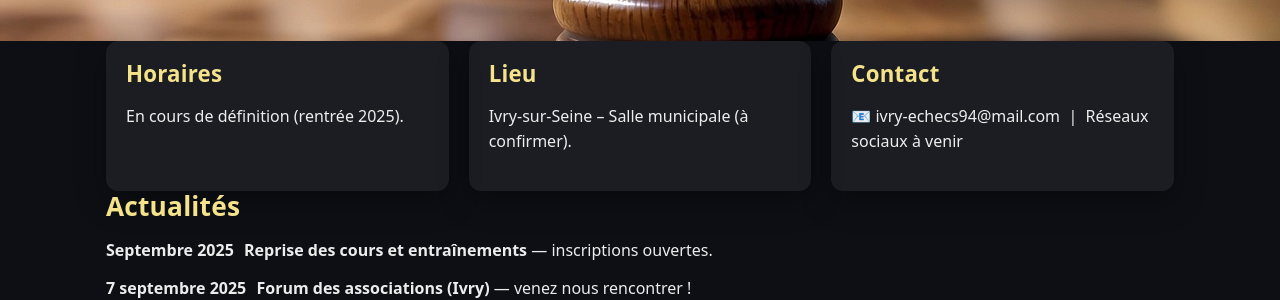
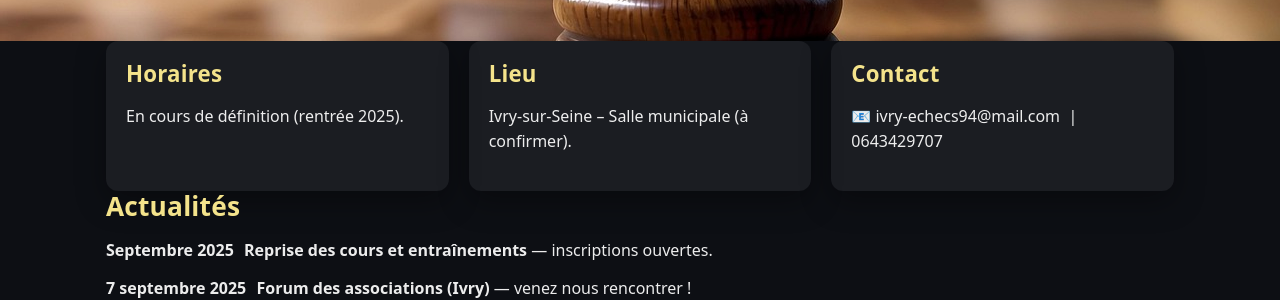
Before and after one commit to Nelwyn64/ivry-echecs-94, a Jekyll site: the page built from index.html, in a window 1280 px wide. Shown: the part 555-855 px from the top of the page. Built offline with Jekyll 4.4.1, drawn with Linux system fonts in a browser that asks for light colours; a script that is not in the unit is left out.

Commit message:
Update Pages du site “accueil”

```diff
--- a/index.html
+++ b/index.html
@@ -4,7 +4,6 @@ title: Ivry Échecs 94 – Accueil
 meta_description: "Club Ivry Échecs 94 : pratiquer les échecs pour tous les âges, tous niveaux."
 bg_image: bg-index.jpg
 ---
-
 <section class="hero">
   <div class="container">
     <h1>Ivry Échecs 94</h1>
@@ -28,7 +27,7 @@ bg_image: bg-index.jpg
     </div>
     <div class="card">
       <h3>Contact</h3>
-      <p>📧 ivry-echecs94@mail.com &nbsp;|&nbsp; Réseaux sociaux à venir</p>
+      <p>📧 ivry-echecs94@mail.com &nbsp;|&nbsp; 0643429707</p>
     </div>
   </div>
 </section>
```
